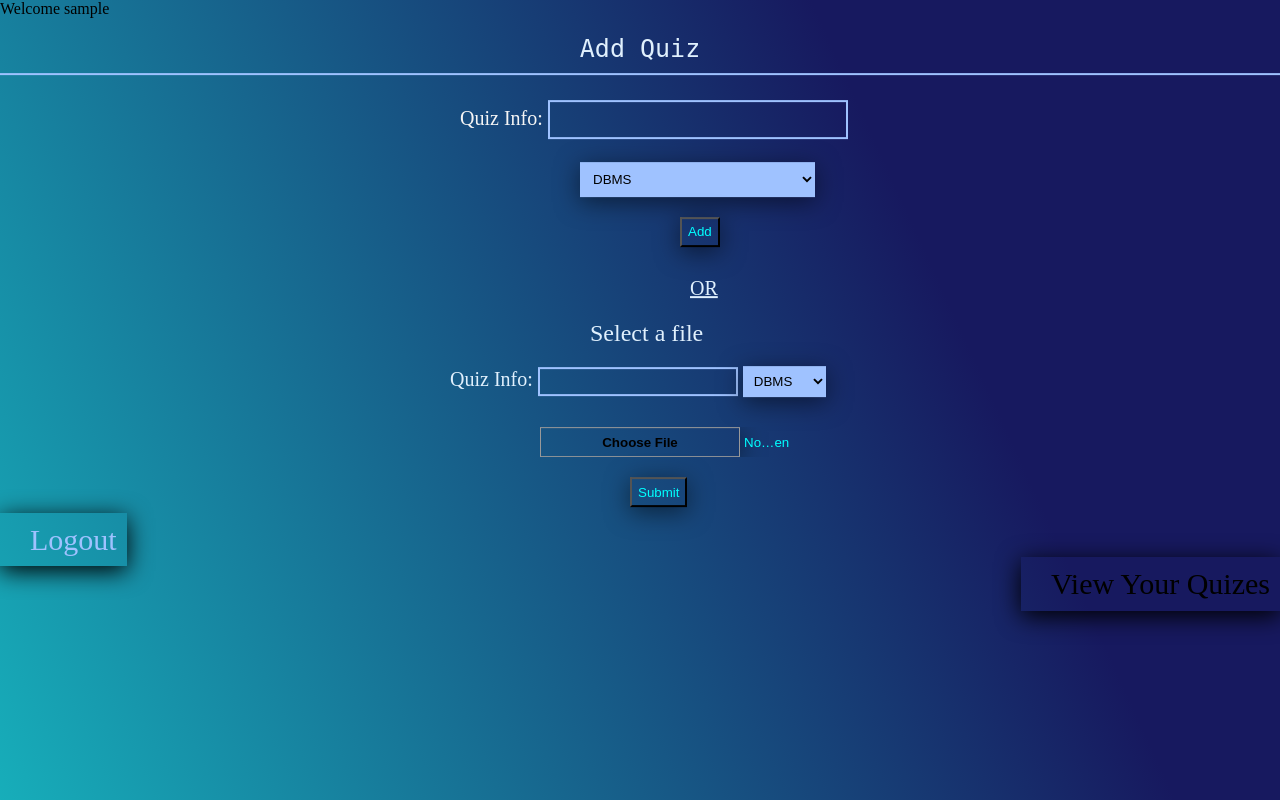
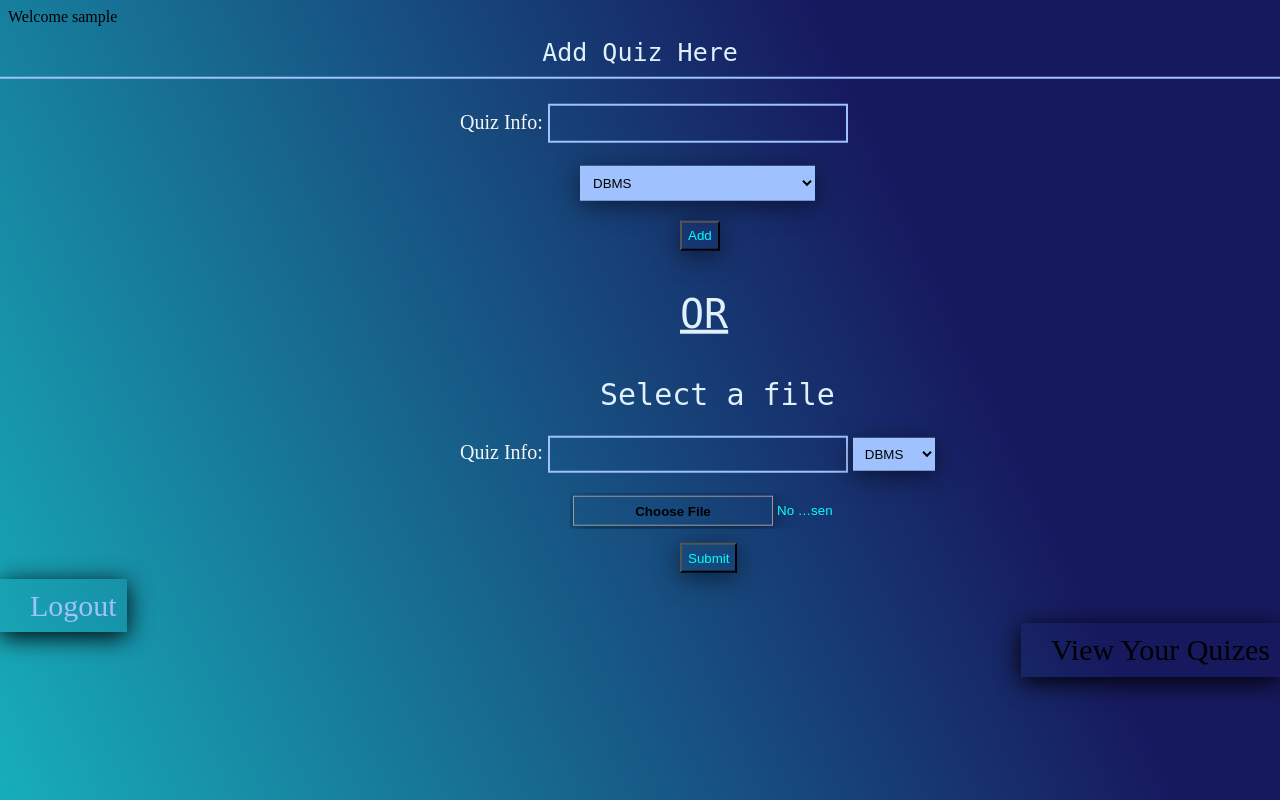
Before and after one commit to raja-theking/SE_Project, a PHP site: page /teacher.php in a window 1280 px wide. Run offline with PHP 8.4, Linux system fonts and the light colour scheme; the visitor is signed in with stand-in values (Sample User, id 1).

Commit message:
Teach.css  CSS

```diff
--- a/teach.css
+++ b/teach.css
@@ -1,6 +1,4 @@
 body{
-margin: 0;
-padding: 0;
 background-image: linear-gradient( 65.5deg,  rgba(23,205,205,1) -15.1%, rgba(23,25,95,1) 71.5% );
 }
 .kunal{
@@ -12,6 +10,7 @@ background-image: linear-gradient( 65.5deg,  rgba(23,205,205,1) -15.1%, rgba(23,
 }
 .kunal h1{
 	color:#e0f0fd;
+  padding-top: 20px;
 	border-bottom: 2px solid #9fc2ff;
 	text-align:center;
   font-stretch:semi-condensed;
@@ -77,37 +76,41 @@ background-image: linear-gradient( 65.5deg,  rgba(23,205,205,1) -15.1%, rgba(23,
   color: #dedeff;
 }
 .qw p{
-padding-left: 690px;
-padding-top: 10px;
-font-size: 20px;
+padding-left: 680px;
+font-size: 40px;
 text-decoration: underline;
 font-stretch:semi-condensed;
 font-weight: lighter;
 color: #e0f0fd;
+font-family:monospace;
 }
 .qw h2{
-padding-left: 590px;
-  font-stretch:semi-condensed;
-  font-weight: lighter;
-  color: #e0f0fd;
+padding-left: 600px;
+font-stretch:semi-condensed;
+font-weight: lighter;
+color: #e0f0fd;
+font-family:monospace;
+font-size: 30px;
 }
 .hola{
-  color:#e0f0fd;
-  font-size:20px;
-  padding-left: 450px;
+  color:whitesmoke;
+	font-size:20px;
+  font-weight: lighter;
+  font-stretch: condensed;
+  padding-left:460px;
 }
 .hola input{
   border-color:#9fc2ff;
   border-style: solid;
   background:none;
   color:cyan;
-  padding:5px;
-  width: 200px;
+  padding:9px;
+  width: 300px;
 }
 .hola select{
   background:#9fc2ff;
   color:black;
-  padding:7px;
+  padding:8px;
   width:10%;
   border:none;
   box-shadow: 0 5px 25px rgba(0,0,0,.5);
@@ -115,16 +118,18 @@ padding-left: 590px;
 .opop{
 background: none;
 color: cyan;
-padding-left:540px;
-padding-top: 30px;
+padding-left:570px;
+padding-top: 20px;
 width:100%;
 height: 25px;
-
+}
+.opop input{
+  width: 270px;
+  padding: 3px;
 }
 .cool{
-  padding-left:630px;
+  padding-left:680px;
   padding-top: 25px;
-
 }
 .cool input{
   background: none;
@@ -136,8 +141,7 @@ height: 25px;
   	box-shadow: 0 5px 25px rgba(0,0,0,.5);
 }
 .cool input:hover{
-  color: pink;
-  border: 1px #4caf50;
+  background:navy;
 }
 ::-webkit-file-upload-button {
   background: none;
@@ -159,6 +163,9 @@ height: 25px;
   padding-left: 30px;
   box-shadow: 0 5px 25px rgba(1,1,1,1.5);
 }
+.kunal a:hover{
+  background: rgba(23,25,95,1);
+}
 .aa a{
   color:Black;
     text-decoration: none;
@@ -168,3 +175,6 @@ height: 25px;
     box-shadow: 0 5px 25px rgba(1,1,1,1.5);
     float: right;
 }
+.aa a:hover{
+  background:  rgba(23,205,205,1);
+}
--- a/teacher.php
+++ b/teacher.php
@@ -23,7 +23,7 @@ else {
 </head>
 <body>
   <div class="kunal">
-    <h1>Add Quiz</h1>
+    <h1>Add Quiz Here</h1>
     <form action="add_quiz_id.php" method="get">
 <div class="textbox">Quiz Info: <input type="text" name="quiz_info"></div>
  <div class="box">
```
